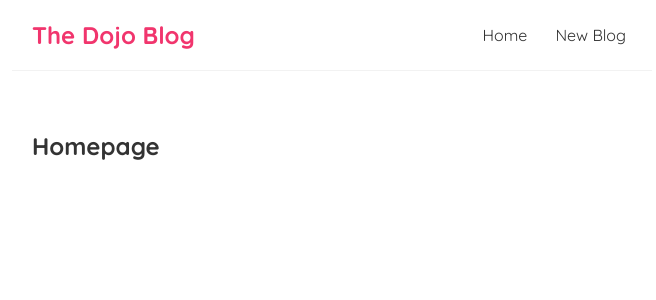
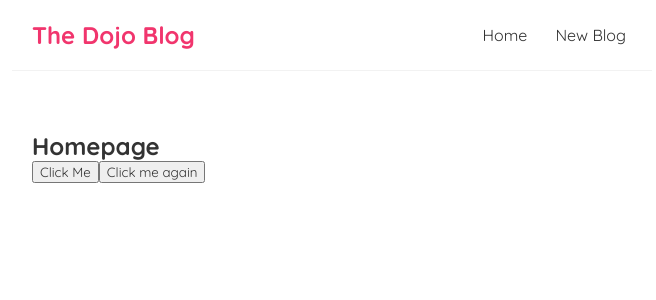
Before and after one commit to ibotchori/dojo-blog-react, a React (Create React App) app: page / in a window 1280 px wide. Shown: the top 300 px of the page, without its empty margins (308-964 px from the left). Built offline with nearby package versions, Linux system fonts and the light colour scheme.

Commit message:
Click Events

```diff
--- a/src/Home.js
+++ b/src/Home.js
@@ -1,7 +1,19 @@
 const Home = () => {
+    const handleClick = (e) => {
+        console.log("Hello React", e.target)
+    }
+
+    const handleClickAgain = (name, e) => {
+        console.log(`Hello ${name}, ${e.target}`)
+        console.log("hello " + name, e.target)
+    }
+
+
     return (
         <div className="home">
             <h2>Homepage</h2>
+            <button onClick={handleClick}>Click Me</button>
+            <button onClick={(e) => handleClickAgain('John', e)}>Click me again</button>
         </div>
     )
 }
```
